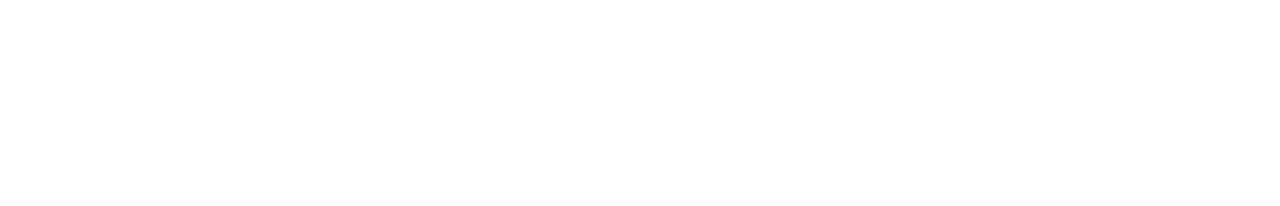
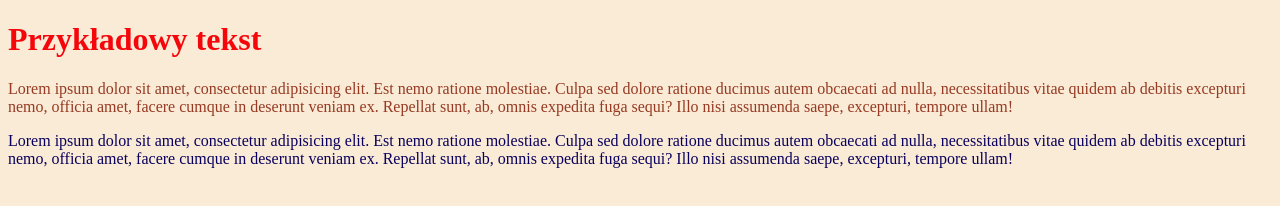
Before and after one commit to agacik/css-podstawy, a plain HTML site: page 18-css-kolory/index.html in a window 1280 px wide. Drawn offline with Linux system fonts and the light colour scheme.

Commit message:
Zakończenie pracy przy zadaniu "18-css-kolory".

```diff
--- a/18-css-kolory/css/style.css
+++ b/18-css-kolory/css/style.css
@@ -0,0 +1,12 @@
+body {
+    background-color: rgb(250,235,214);
+    color: rgb(9,0,93);
+}
+
+h1 {
+    color: rgb(245,6,11);
+}
+
+p:first-of-type {
+    color: rgb(150,58,35);
+}
--- a/18-css-kolory/index.html
+++ b/18-css-kolory/index.html
@@ -6,6 +6,8 @@
     <title>18-css-kolory</title>
 </head>
 <body>
-
+    <h1>Przykładowy tekst</h1>
+    <p>Lorem ipsum dolor sit amet, consectetur adipisicing elit. Est nemo ratione molestiae. Culpa sed dolore ratione ducimus autem obcaecati ad nulla, necessitatibus vitae quidem ab debitis excepturi nemo, officia amet, facere cumque in deserunt veniam ex. Repellat sunt, ab, omnis expedita fuga sequi? Illo nisi assumenda saepe, excepturi, tempore ullam!</p>
+    <p>Lorem ipsum dolor sit amet, consectetur adipisicing elit. Est nemo ratione molestiae. Culpa sed dolore ratione ducimus autem obcaecati ad nulla, necessitatibus vitae quidem ab debitis excepturi nemo, officia amet, facere cumque in deserunt veniam ex. Repellat sunt, ab, omnis expedita fuga sequi? Illo nisi assumenda saepe, excepturi, tempore ullam!</p>
 </body>
 </html>
```
